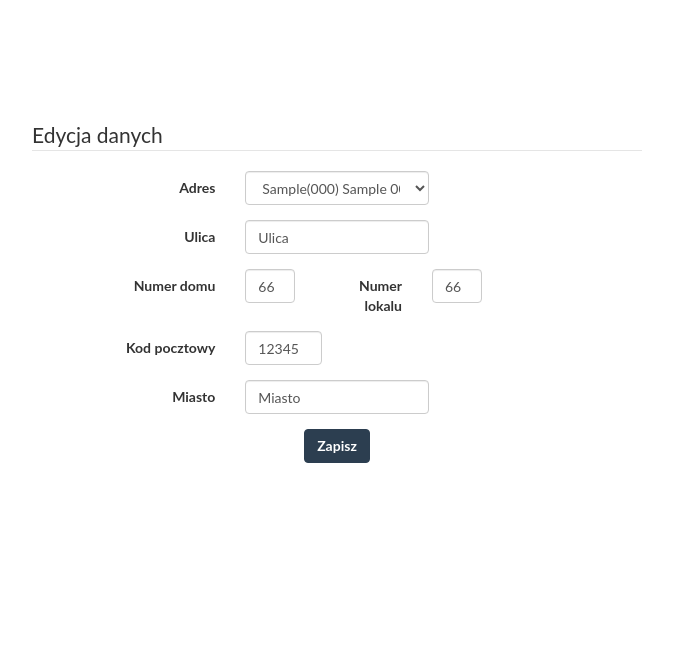
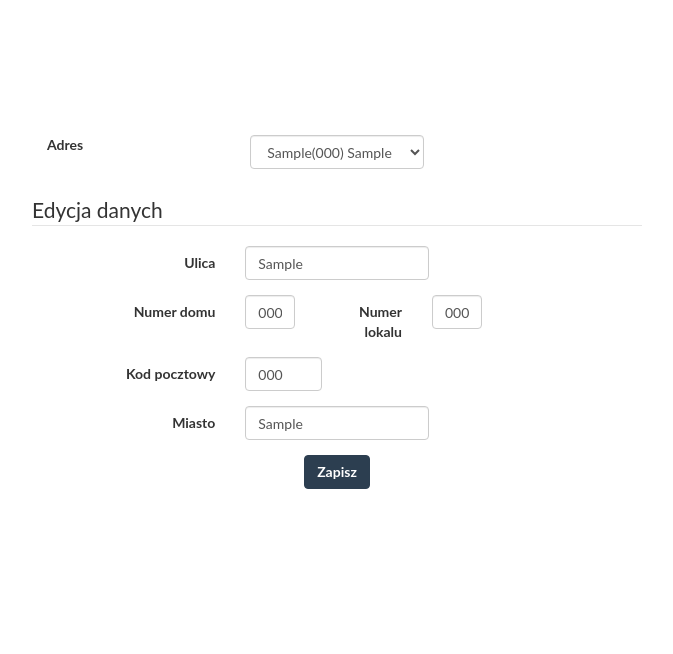
Before and after one commit to konkath/Gazzola, a Django app: template gazzola/templates/user_panel.html in a window 1280 px wide. Shown: the part 52-706 px from the top of the page, without its empty margins (303-976 px from the left). Run offline with Django 3.2, Linux system fonts and the light colour scheme; tables that the repository leaves empty hold one stand-in row (values such as "Sample post"); the template is opened without the code that fills it: values that come from a table or form of the project are taken from there, most other values are stand-ins (such as "Sample title", 1, 10 or a date in 2020); some libraries are stand-ins or nearby versions.

Commit message:
Addedd forms for each address

```diff
--- a/gazzola/templates/user_panel.html
+++ b/gazzola/templates/user_panel.html
@@ -3,12 +3,7 @@
 {% block main %}
 <section id="edit_address">
     {% csrf_token %}
-    <form class="form-horizontal" method="post">
-        {% csrf_token %}
-        <fieldset>
-            <legend>Edycja danych</legend>
-
-            <div id="address-chooser">
+    <div id="address-chooser">
                 <div class="form-group">
                     <label class="col-md-4 control-label" for="address">Adres</label>
                     <div class="col-md-4">
@@ -21,12 +16,18 @@
                     </div>
                 </div>
             </div>
+    <br><br><br>
+    {% for address in addresses %}
+    <form id="{{address.id}}" class="form-horizontal" method="post">
+        {% csrf_token %}
+        <fieldset>
+            <legend>Edycja danych</legend>
 
             <div class="form-group">
                 <label class="col-md-4 control-label" for="street">Ulica</label>
                 <div class="col-md-4">
                     <input id="street" name="street" type="text" placeholder="" class="form-control input-md"
-                           value="Ulica">
+                           value="{% if address.street == None %}{% else %}{{address.street}}{% endif %}">
                 </div>
             </div>
 
@@ -34,12 +35,12 @@
             <div class="form-group">
                 <label class="col-md-4 control-label" for="house_number">Numer domu</label>
                 <div class="custom-address-inputs col-md-1" style="width: 80px">
-                    <input id="house_number" name="house_number" type="number" placeholder="" value="66"
+                    <input id="house_number" name="house_number" type="number" placeholder="" value="{{address.house_number}}"
                            class="form-control input-md" required="">
                 </div>
                 <label class="col-md-2 control-label" for="apt_number">Numer lokalu</label>
                 <div class="custom-address-inputs col-md-1" style="width: 80px">
-                    <input id="apt_number" name="apt_number" type="number" placeholder="" value="66"
+                    <input id="apt_number" name="apt_number" type="number" placeholder="" value="{{address.apt_number}}"
                            class="form-control input-md">
                 </div>
             </div>
@@ -48,7 +49,7 @@
             <div class="form-group">
                 <label class="col-md-4 control-label" for="postal_code">Kod pocztowy</label>
                 <div class="col-md-2">
-                    <input id="postal_code" name="postal_code" type="number" placeholder="" value="12345"
+                    <input id="postal_code" name="postal_code" type="number" placeholder="" value="{{address.postal_code}}"
                            class="form-control input-md" required="">
                 </div>
             </div>
@@ -56,7 +57,7 @@
             <div class="form-group">
                 <label class="col-md-4 control-label" for="city">Miasto</label>
                 <div class="col-md-4">
-                    <input id="city" name="city" type="text" placeholder="" class="form-control input-md" value="Miasto"
+                    <input id="city" name="city" type="text" placeholder="" class="form-control input-md" value="{{address.city}}"
                            required="">
                 </div>
             </div>
@@ -64,8 +65,10 @@
             <div class="span7 text-center">
                 <input type="submit" value="Zapisz" class="btn btn-primary"/>
             </div>
+
         </fieldset>
     </form>
+    {% endfor %}
 </section>
 
 <section id="order_history">
```
